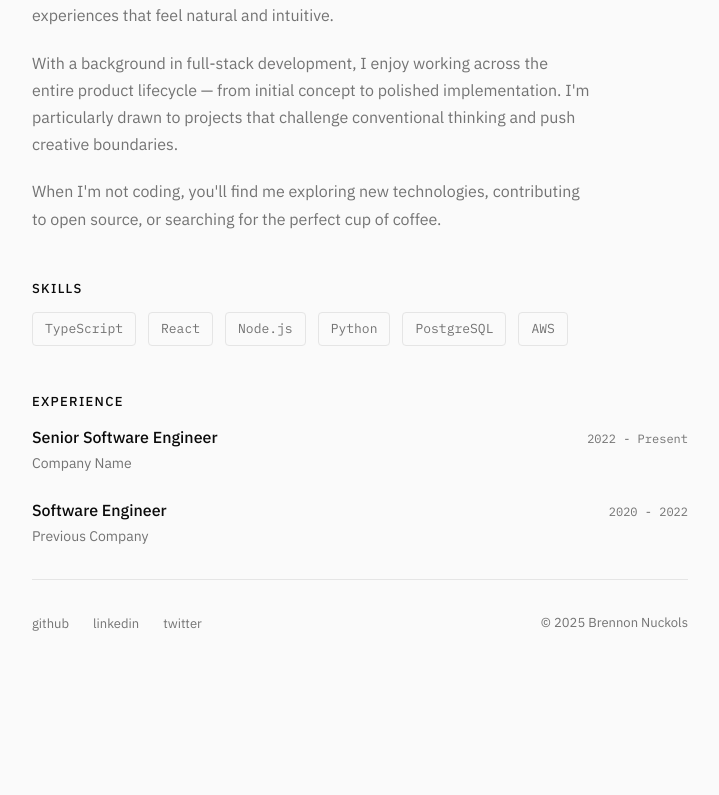
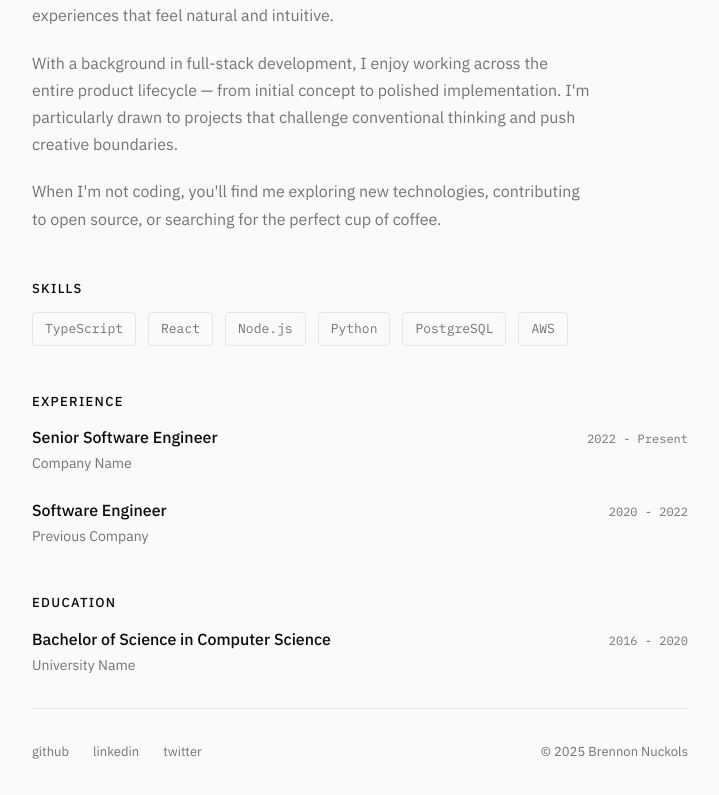
Before and after one commit to brennuck/portfolio-template, a React (Vite) app: page /about in a window 1280 px wide. Shown: the part 280-1075 px from the top of the page, without its empty margins (280-999 px from the left). Before the commit the page ends 946 px from the top, so only its background shows below. Built offline with nearby package versions, Linux system fonts and the light colour scheme.

Commit message:
add education section

```diff
--- /dev/null
+++ b/src/data/education.ts
@@ -0,0 +1,19 @@
+export interface Education {
+    id: string;
+    degree: string;
+    field: string;
+    institution: string;
+    startDate: string;
+    endDate: string; // Use "Present" if currently enrolled
+}
+
+export const education: Education[] = [
+    {
+        id: "edu-1",
+        degree: "Bachelor of Science",
+        field: "Computer Science",
+        institution: "University Name",
+        startDate: "2016",
+        endDate: "2020",
+    },
+];
--- a/src/data/index.ts
+++ b/src/data/index.ts
@@ -1,4 +1,5 @@
 export { siteConfig } from "./siteConfig";
 export { projects, workIntro, getProjectById, type Project } from "./projects";
 export { experience, type Job } from "./experience";
+export { education, type Education } from "./education";
 export { skills } from "./skills";
--- a/src/pages/About/About.css
+++ b/src/pages/About/About.css
@@ -99,6 +99,45 @@
   color: var(--color-text-muted);
 }
 
+.about__education {
+  display: flex;
+  flex-direction: column;
+  gap: 1.5rem;
+}
+
+.about__edu {
+  display: flex;
+  flex-direction: column;
+  gap: 0.25rem;
+}
+
+.about__edu-header {
+  display: flex;
+  justify-content: space-between;
+  align-items: baseline;
+  gap: 1rem;
+}
+
+.about__edu-degree {
+  font-family: var(--font-body);
+  font-size: 1rem;
+  font-weight: 500;
+  color: var(--color-text);
+}
+
+.about__edu-date {
+  font-family: var(--font-mono);
+  font-size: 0.75rem;
+  color: var(--color-text-muted);
+  white-space: nowrap;
+}
+
+.about__edu-institution {
+  font-family: var(--font-body);
+  font-size: 0.875rem;
+  color: var(--color-text-muted);
+}
+
 /* Mobile styles */
 @media (max-width: 640px) {
   .about {
@@ -113,4 +152,9 @@
     flex-direction: column;
     gap: 0.125rem;
   }
+
+  .about__edu-header {
+    flex-direction: column;
+    gap: 0.125rem;
+  }
 }
--- a/src/pages/About/About.tsx
+++ b/src/pages/About/About.tsx
@@ -1,4 +1,4 @@
-import { siteConfig, skills, experience } from "../../data";
+import { siteConfig, skills, experience, education } from "../../data";
 import { PageTransition } from "../../components";
 import "./About.css";
 
@@ -45,6 +45,27 @@ const About = () => {
                         ))}
                     </div>
                 </div>
+
+                <div className="about__section">
+                    <h2 className="about__section-title">Education</h2>
+                    <div className="about__education">
+                        {education.map((edu) => (
+                            <div key={edu.id} className="about__edu">
+                                <div className="about__edu-header">
+                                    <span className="about__edu-degree">
+                                        {edu.degree} in {edu.field}
+                                    </span>
+                                    <span className="about__edu-date">
+                                        {edu.startDate} - {edu.endDate}
+                                    </span>
+                                </div>
+                                <span className="about__edu-institution">
+                                    {edu.institution}
+                                </span>
+                            </div>
+                        ))}
+                    </div>
+                </div>
             </PageTransition>
         </section>
     );
```
